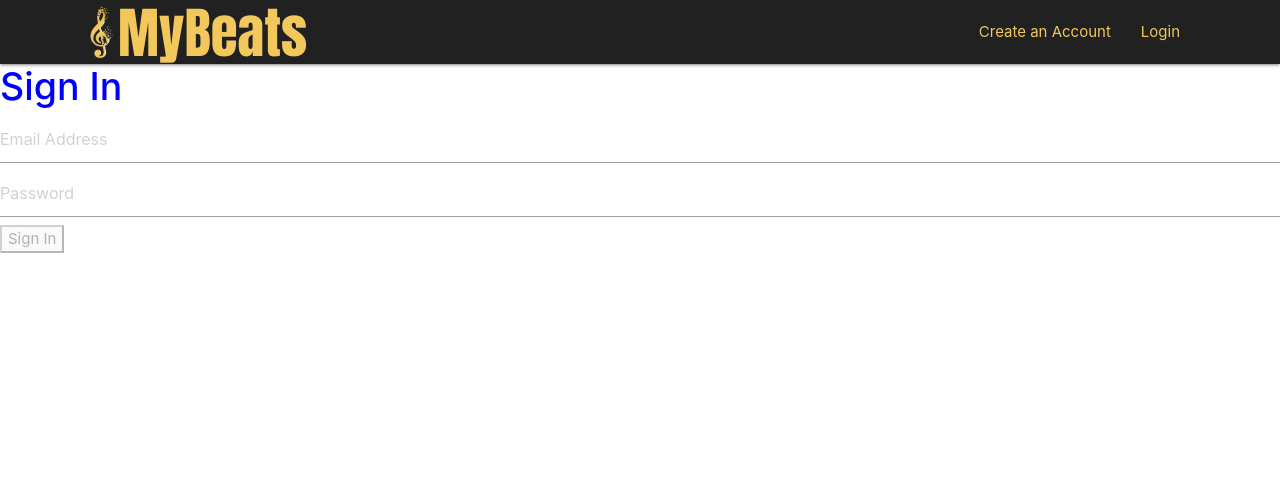
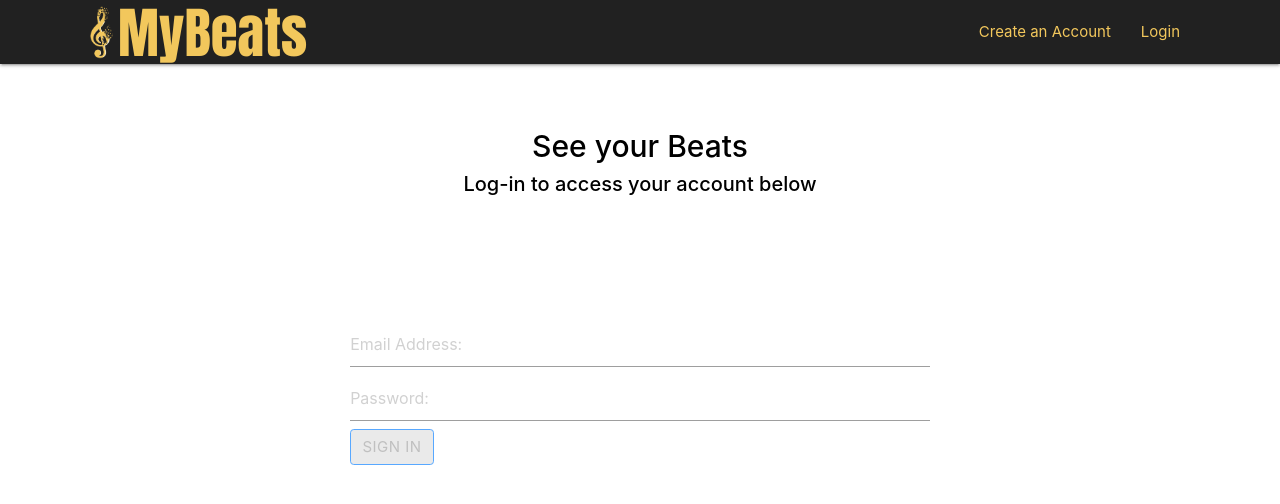
Before and after one commit to TheNightviz/MyBeats, a React (Create React App) app in the folder my-beats/: page /Login in a window 1280 px wide. Shown: the top 504 px of the page. Built offline with nearby package versions, Linux system fonts and the light colour scheme.

Commit message:
Reformated Sign Up and Login Pages

```diff
--- a/my-beats/src/components/Login.js
+++ b/my-beats/src/components/Login.js
@@ -3,7 +3,6 @@ import { withFirebase } from './Firebase';
 // import { Form} from "react-bootstrap";
 const SignInPage = () => (
   <div>
-    <h1>Sign In</h1>
     <SignInForm />
   </div>
 );
@@ -47,27 +46,32 @@ class SignInFormBase extends Component {
     const isInvalid = password === '' || email === '';
 
     return (
+      <div>
+      <h1 style={{textAlign:'center', color:'black', fontSize:'30px', marginTop:'5%'}}>See your Beats</h1>
+      <h6 style={{textAlign:'center', color:'black', fontSize:'20px', marginBottom:'-8%'}}>Log-in to access your account below</h6>
+
+      <div className="login-form" style={{ display: 'flex', justifyContent: 'center', alignItems: 'center', height: '75vh' }}>
         <form onSubmit={this.onSubmit}>
           <input
             name="email"
             value={email}
             onChange={this.onChange}
             type="text"
-          placeholder="Email Address"
+            placeholder="Email Address:"
           />
           <input
             name="password"
             value={password}
             onChange={this.onChange}
             type="password"
-          placeholder="Password"
+            placeholder="Password:"
           />
-        <button disabled={isInvalid} type="submit">
-          Sign In
-        </button>
+          <button disabled = {isInvalid} type="submit" className="btn btn-primary btn-b grey darken-1" style={{color:'#f2C75C'}}>Sign In</button>
 
           {error && <p>{error.message}</p>}
         </form>
+      </div>
+    </div>
     );
   }
 }
--- a/my-beats/src/components/Registration.js
+++ b/my-beats/src/components/Registration.js
@@ -6,7 +6,6 @@ import { useHistory } from 'react-router-dom';
 
 const SignUpPage = () => (
     <div>
-      <h1>Sign Up</h1>
       <SignUpForm />
     </div>
   );
@@ -61,6 +60,12 @@ class SignUpFormBase extends Component{
         username === '';
         console.log(passwordOne === '');
         return (
+          <div>
+            <h1 style={{textAlign:'center', color:'black', fontSize:'30px', marginTop:'5%'}}>See your Beats</h1>
+            <h6 style={{textAlign:'center', color:'black', fontSize:'20px', marginBottom:'-8%'}}>Sign-up to start viewing your music data</h6>
+
+            <div className="login-form" style={{ display: 'flex', justifyContent: 'center', alignItems: 'center', height: '75vh' }}>
+
           <form onSubmit={this.onSubmit}>
             <input
               name="username"
@@ -90,12 +95,12 @@ class SignUpFormBase extends Component{
               type="password"
               placeholder="Confirm Password"
             />
-            <button disabled={isInvalid} type="submit">
-                Sign Up
-                </button>
+             <button disabled = {isInvalid} type="submit" className="btn btn-primary btn-b grey darken-1" style={{color:'#f2C75C'}}>Sign Up</button>
 
             {error && <p>{error.message}</p>}
           </form>
+          </div>
+          </div>
         );
       }
     }
```
Lines whose indentation alone changed are shown as unchanged.
